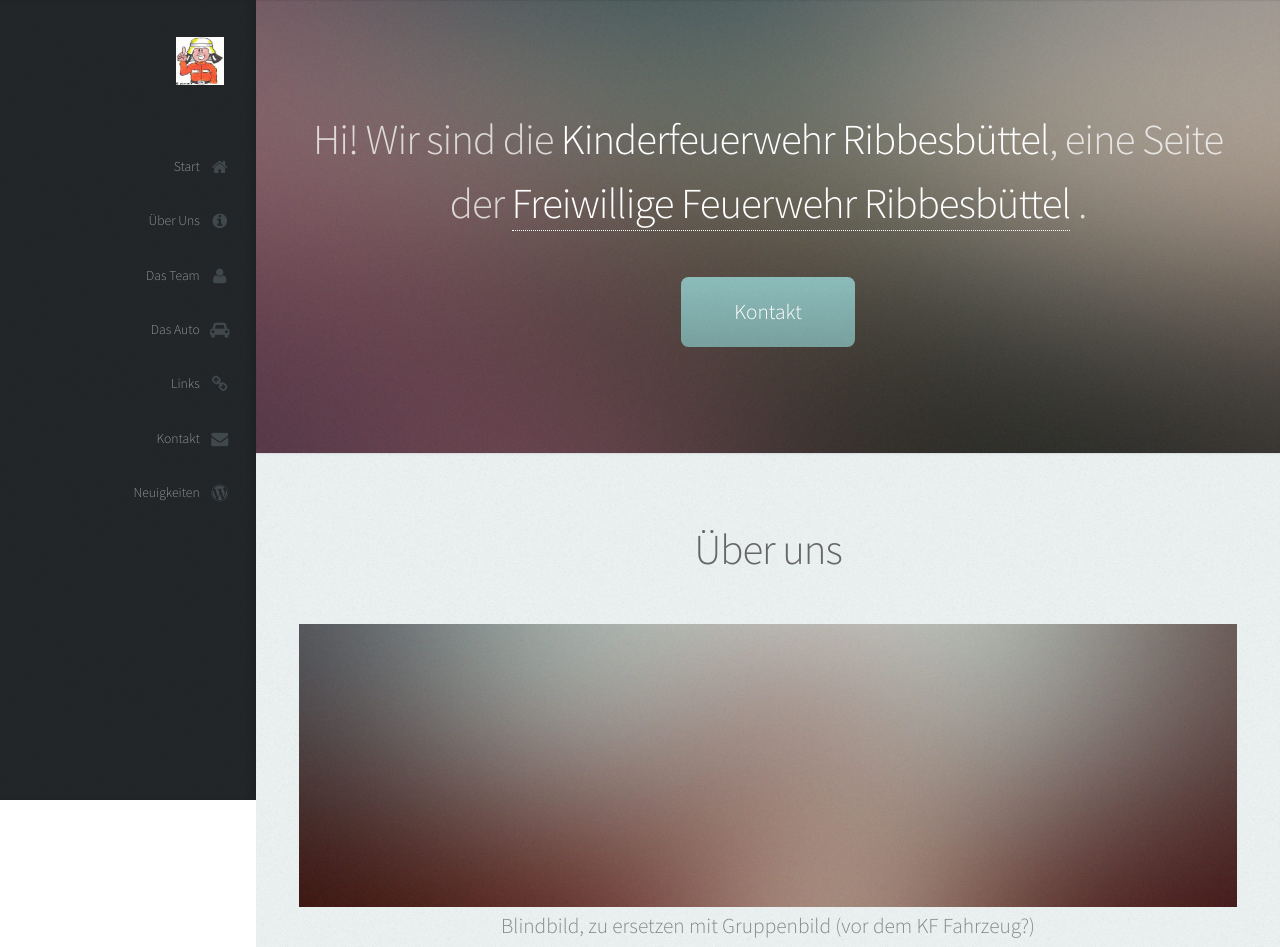
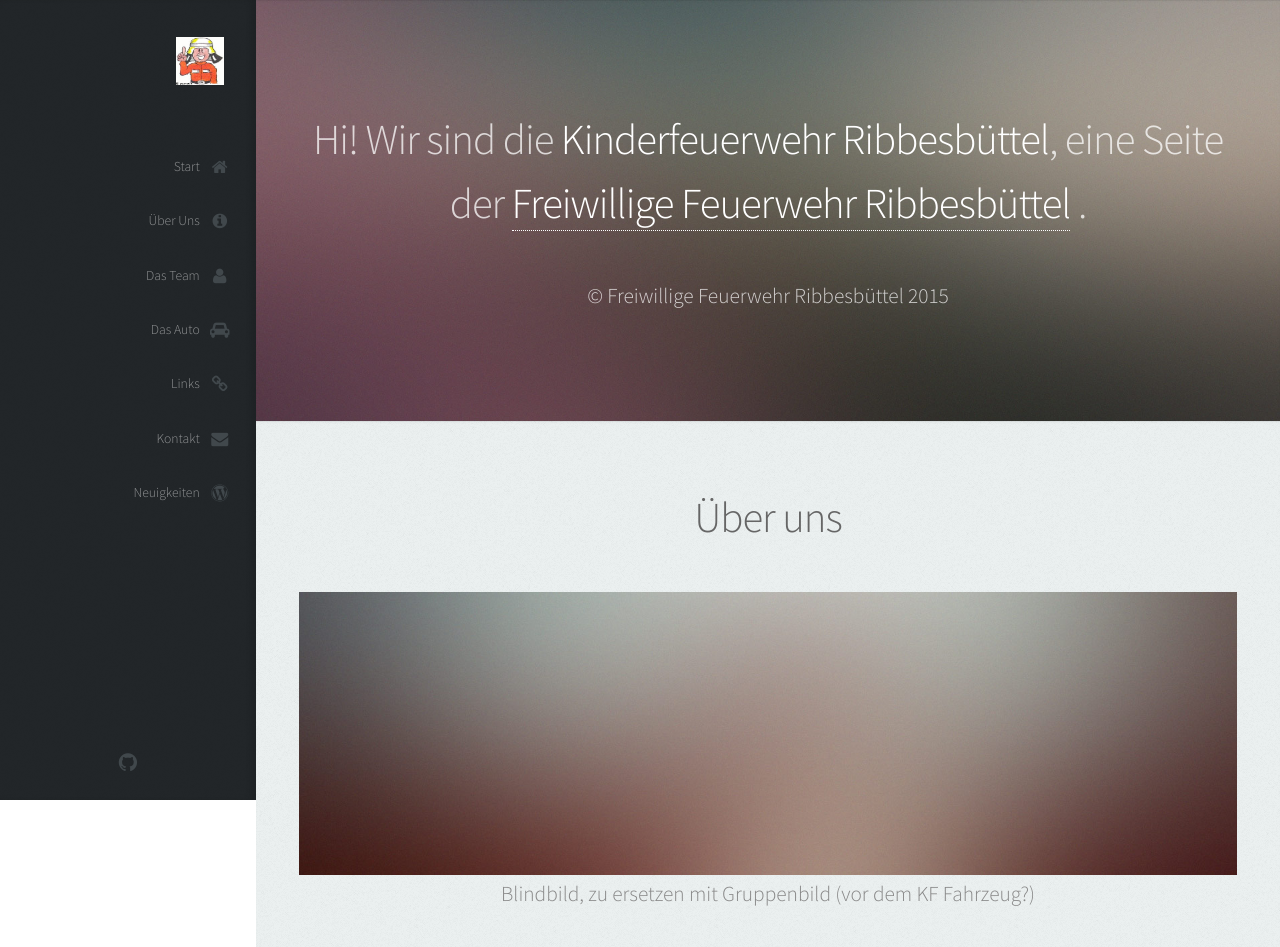
Before and after one commit to td00/kf, a plain HTML site: page index.html in a window 1280 px wide. Shown: the top 947 px of the page. Drawn offline with Linux system fonts and the light colour scheme.

Commit message:
Minor Changes
Bugfixes:
- remove "Kontakt" Button on #main
- Add a GitHub Link for Test Environment

```diff
--- a/index.html
+++ b/index.html
@@ -47,14 +47,14 @@
 				<div class="bottom">
 
 					<!-- Social Icons --> <!--Falls wir mal welche Brauchen-->
-				<!--		<ul class="icons">
-							<li><a href="#" class="icon fa-twitter"><span class="label">Twitter</span></a></li>
-							<li><a href="#" class="icon fa-facebook"><span class="label">Facebook</span></a></li>
-							<li><a href="#" class="icon fa-github"><span class="label">Github</span></a></li>
-							<li><a href="#" class="icon fa-dribbble"><span class="label">Dribbble</span></a></li>
-							<li><a href="#" class="icon fa-envelope"><span class="label">Email</span></a></li>
+						<ul class="icons">
+						<!--	<li><a href="#" class="icon fa-twitter"><span class="label">Twitter</span></a></li>
+							<li><a href="#" class="icon fa-facebook"><span class="label">Facebook</span></a></li> -->
+							<li><a href="https://github.com/td--/kf" class="icon fa-github"><span class="label">Github</span></a></li>
+							<!--<li><a href="#" class="icon fa-dribbble"><span class="label">Dribbble</span></a></li>
+							<li><a href="#" class="icon fa-envelope"><span class="label">Email</span></a></li>-->
 						</ul>
--->
+
 				</div>
 
 			</div>
@@ -72,7 +72,7 @@
 							</header>
 
 							<footer>
-								<a href="#kontakt" class="button scrolly">Kontakt</a>
+								&copy; Freiwillige Feuerwehr Ribbesb&uuml;ttel 2015
 							</footer>
 
 						</div>
```
